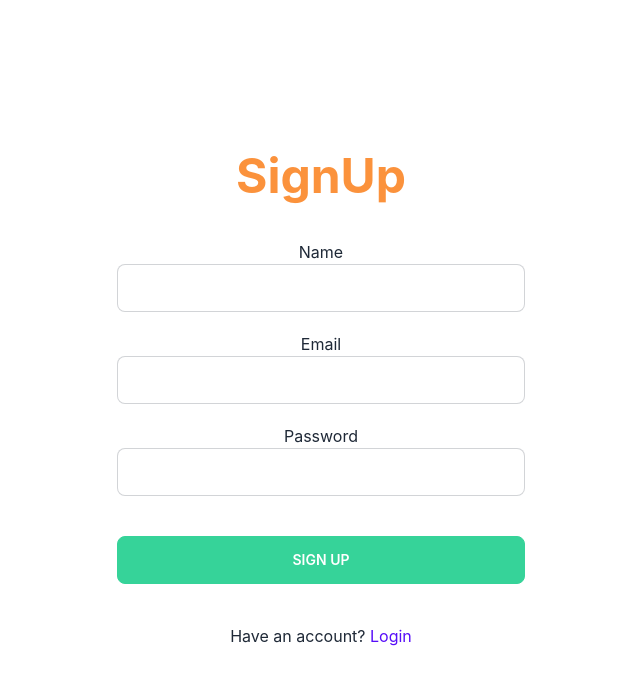
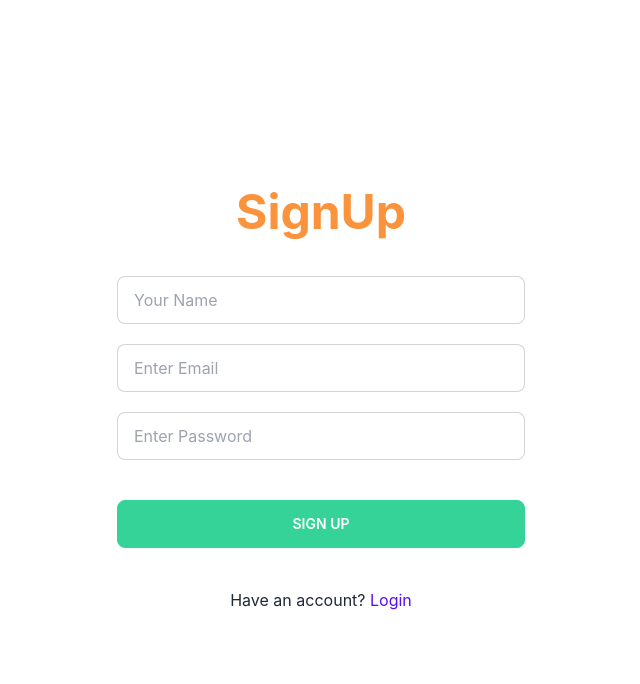
Before and after one commit to moniruzzaman01/React-ToDoList-client, a React (Create React App) app: page /signup in a window 1280 px wide. Shown: the top 684 px of the page, without its empty margins (319-959 px from the left). Built offline with nearby package versions, Linux system fonts and the light colour scheme.

Commit message:
design changes

```diff
--- a/src/Components/Login/Login.js
+++ b/src/Components/Login/Login.js
@@ -31,22 +31,18 @@ const Login = () => {
         Login
       </h2>
       <form onSubmit={handleLogin}>
-        <label htmlFor="">Email</label>
-        <br />
         <input
           type="text"
           name="email"
+          placeholder="Enter Email"
           className="input mb-5 input-bordered w-full max-w-lg"
         />
-        <br />
-        <label htmlFor="">Password</label>
-        <br />
         <input
           type="text"
           name="pass"
+          placeholder="Enter Password"
           className="input mb-5 input-bordered w-full max-w-lg"
         />
-        <br />
         <button className="btn btn-success w-full text-white mt-5">
           login
         </button>
--- a/src/Components/Signup/Signup.js
+++ b/src/Components/Signup/Signup.js
@@ -40,29 +40,24 @@ const Signup = () => {
         SignUp
       </h2>
       <form onSubmit={handleSignup}>
-        <label htmlFor="">Name</label>
-        <br />
         <input
           type="text"
           name="name"
+          placeholder="Your Name"
           className="input mb-5 input-bordered w-full max-w-lg"
         />
-        <label htmlFor="">Email</label>
-        <br />
         <input
           type="text"
           name="email"
+          placeholder="Enter Email"
           className="input mb-5 input-bordered w-full max-w-lg"
         />
-        <br />
-        <label htmlFor="">Password</label>
-        <br />
         <input
           type="text"
           name="pass"
+          placeholder="Enter Password"
           className="input mb-5 input-bordered w-full max-w-lg"
         />
-        <br />
         <button className="btn btn-success w-full text-white mt-5">
           sign up
         </button>
--- /dev/null
+++ b/src/Components/SocialSignup.js
@@ -0,0 +1,34 @@
+import React, { useEffect } from "react";
+import { useSignInWithGoogle } from "react-firebase-hooks/auth";
+import { useNavigate } from "react-router-dom";
+import auth from "../../firebase.init";
+
+const SocialSignup = () => {
+  const [googleSignIn, user] = useSignInWithGoogle(auth);
+  const navigate = useNavigate();
+
+  //-------------------------
+  const handleGoogleSignup = async () => {
+    await googleSignIn();
+  };
+
+  //---------------------
+  useEffect(() => {
+    if (user) {
+      navigate("/todo");
+    }
+  }, [user, navigate]);
+
+  return (
+    <div>
+      <div className="flex flex-col w-full border-opacity-50">
+        <div className="divider my-14">OR</div>
+      </div>
+      <button onClick={handleGoogleSignup} className="btn btn-outline w-full">
+        continue with google
+      </button>
+    </div>
+  );
+};
+
+export default SocialSignup;
```
